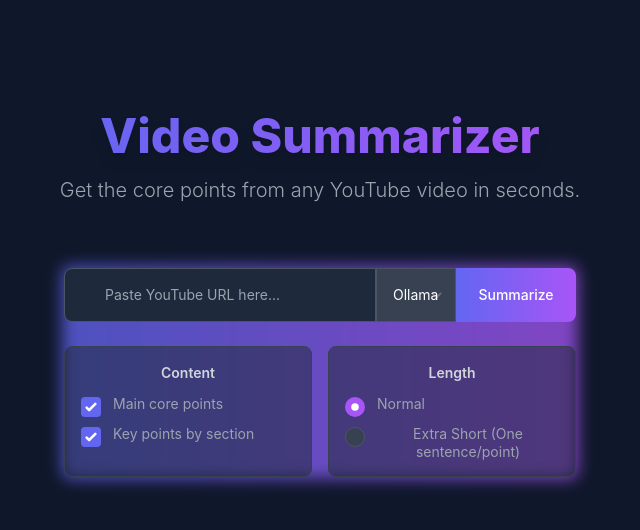
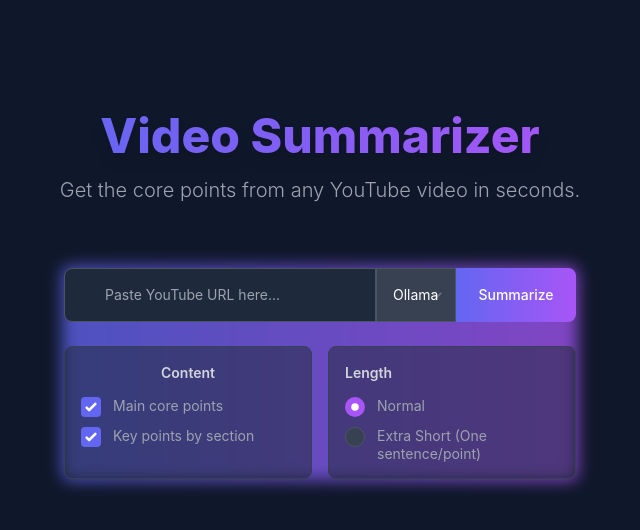
Before and after one commit to NoamB/youtube-summarizer, a React app in the folder frontend/: page / in a window 1280 px wide. Shown: the top 530 px of the page, without its empty margins (320-960 px from the left). Built offline with nearby package versions, Linux system fonts and the light colour scheme; the HTML template or start-up script is replaced by a standard one.

Commit message:
fix: Enforce left alignment and full width on form options

```diff
--- a/frontend/src/components/SummarizerForm.jsx
+++ b/frontend/src/components/SummarizerForm.jsx
@@ -54,52 +54,52 @@ function SummarizerForm({ onSummarize, isLoading, statusText, provider, setProvi
                     <div className="mt-6 grid grid-cols-1 md:grid-cols-2 gap-4 animate-fade-in">
                         <div className="bg-gray-800/50 p-4 rounded-lg border border-gray-700">
                             <h3 className="text-sm font-semibold text-gray-300 mb-3">Content</h3>
-                            <div className="space-y-2">
-                                <label className="flex items-start space-x-3 cursor-pointer group">
+                            <div className="flex flex-col gap-2 items-start w-full">
+                                <label className="flex items-start gap-3 cursor-pointer group w-full text-left">
                                     <input
                                         type="checkbox"
                                         checked={options.includeCore}
                                         onChange={(e) => setOptions({ ...options, includeCore: e.target.checked })}
-                                        className="form-checkbox h-5 w-5 text-primary rounded border-gray-600 bg-gray-700 focus:ring-offset-gray-800 focus:ring-2 focus:ring-primary transition duration-150 ease-in-out mt-0.5"
+                                        className="form-checkbox h-5 w-5 text-primary rounded border-gray-600 bg-gray-700 focus:ring-offset-gray-800 focus:ring-2 focus:ring-primary transition duration-150 ease-in-out mt-0.5 flex-shrink-0"
                                     />
-                                    <span className="text-gray-400 text-sm group-hover:text-white transition-colors leading-tight">Main core points</span>
+                                    <span className="text-gray-400 text-sm group-hover:text-white transition-colors leading-tight pt-0.5">Main core points</span>
                                 </label>
-                                <label className="flex items-start space-x-3 cursor-pointer group">
+                                <label className="flex items-start gap-3 cursor-pointer group w-full text-left">
                                     <input
                                         type="checkbox"
                                         checked={options.includeSections}
                                         onChange={(e) => setOptions({ ...options, includeSections: e.target.checked })}
-                                        className="form-checkbox h-5 w-5 text-primary rounded border-gray-600 bg-gray-700 focus:ring-offset-gray-800 focus:ring-2 focus:ring-primary transition duration-150 ease-in-out mt-0.5"
+                                        className="form-checkbox h-5 w-5 text-primary rounded border-gray-600 bg-gray-700 focus:ring-offset-gray-800 focus:ring-2 focus:ring-primary transition duration-150 ease-in-out mt-0.5 flex-shrink-0"
                                     />
-                                    <span className="text-gray-400 text-sm group-hover:text-white transition-colors leading-tight">Key points by section</span>
+                                    <span className="text-gray-400 text-sm group-hover:text-white transition-colors leading-tight pt-0.5">Key points by section</span>
                                 </label>
                             </div>
                         </div>
 
                         <div className="bg-gray-800/50 p-4 rounded-lg border border-gray-700">
-                            <h3 className="text-sm font-semibold text-gray-300 mb-3">Length</h3>
-                            <div className="space-y-2">
-                                <label className="flex items-start space-x-3 cursor-pointer group">
+                            <h3 className="text-sm font-semibold text-gray-300 mb-3 text-left">Length</h3>
+                            <div className="flex flex-col gap-2 items-start w-full">
+                                <label className="flex items-start gap-3 cursor-pointer group w-full text-left">
                                     <input
                                         type="radio"
                                         name="length"
                                         value="normal"
                                         checked={options.lengthMode === 'normal'}
                                         onChange={(e) => setOptions({ ...options, lengthMode: e.target.value })}
-                                        className="form-radio h-5 w-5 text-secondary border-gray-600 bg-gray-700 focus:ring-offset-gray-800 focus:ring-2 focus:ring-secondary transition duration-150 ease-in-out mt-0.5"
+                                        className="form-radio h-5 w-5 text-secondary border-gray-600 bg-gray-700 focus:ring-offset-gray-800 focus:ring-2 focus:ring-secondary transition duration-150 ease-in-out mt-0.5 flex-shrink-0"
                                     />
-                                    <span className="text-gray-400 text-sm group-hover:text-white transition-colors leading-tight">Normal</span>
+                                    <span className="text-gray-400 text-sm group-hover:text-white transition-colors leading-tight pt-0.5">Normal</span>
                                 </label>
-                                <label className="flex items-start space-x-3 cursor-pointer group">
+                                <label className="flex items-start gap-3 cursor-pointer group w-full text-left">
                                     <input
                                         type="radio"
                                         name="length"
                                         value="extra_short"
                                         checked={options.lengthMode === 'extra_short'}
                                         onChange={(e) => setOptions({ ...options, lengthMode: e.target.value })}
-                                        className="form-radio h-5 w-5 text-secondary border-gray-600 bg-gray-700 focus:ring-offset-gray-800 focus:ring-2 focus:ring-secondary transition duration-150 ease-in-out mt-0.5"
+                                        className="form-radio h-5 w-5 text-secondary border-gray-600 bg-gray-700 focus:ring-offset-gray-800 focus:ring-2 focus:ring-secondary transition duration-150 ease-in-out mt-0.5 flex-shrink-0"
                                     />
-                                    <span className="text-gray-400 text-sm group-hover:text-white transition-colors leading-tight">Extra Short (One sentence/point)</span>
+                                    <span className="text-gray-400 text-sm group-hover:text-white transition-colors leading-tight pt-0.5">Extra Short (One sentence/point)</span>
                                 </label>
                             </div>
                         </div>
```
